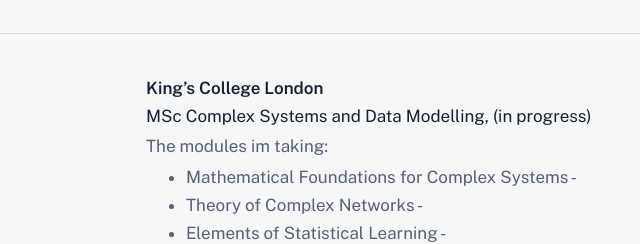
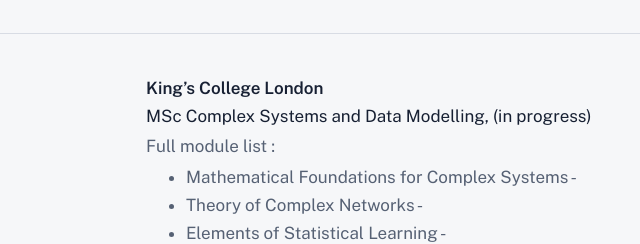
Before and after one commit to Campbell-Douglas/Campbell-Douglas.github.io, a plain HTML site: page index.html in a window 1280 px wide. Shown: the part 1800-2044 px from the top of the page, 226-866 px from the left. Drawn offline with nearby package versions, Linux system fonts and the light colour scheme.

Commit message:
Update index.html

```diff
--- a/index.html
+++ b/index.html
@@ -163,7 +163,7 @@ footer{border-top:1px solid var(--rule);padding:1.5rem 0 3rem;color:var(--muted)
       <div>
         <div class="job"><strong>King’s College London</strong><span>2026 – 2027</span></div>
         <p>MSc Complex Systems and Data Modelling, (in progress)</p>
-        <p class="detail">The modules im taking:</p>
+        <p class="detail">Full module list :</p>
         <ul class="detail modules">
           <li>Mathematical Foundations for Complex Systems - </li>
           <li>Theory of Complex Networks - </li>
```
